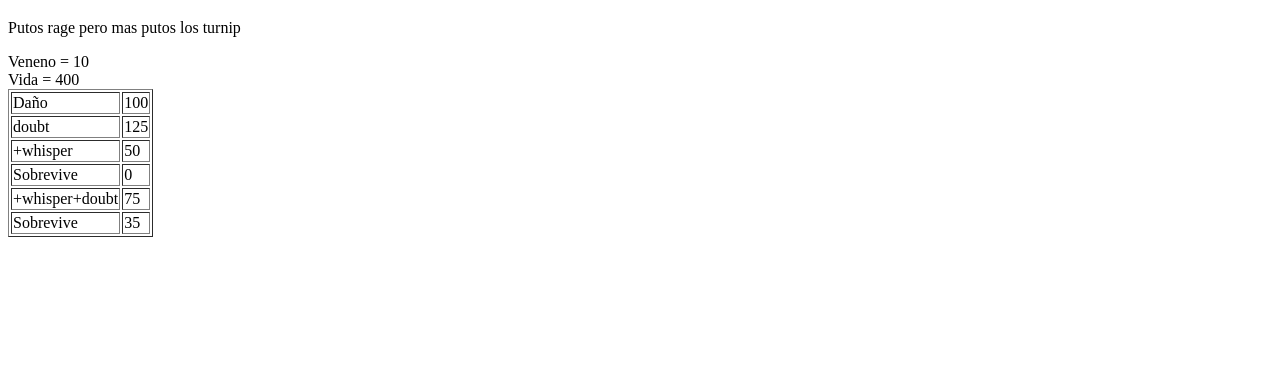
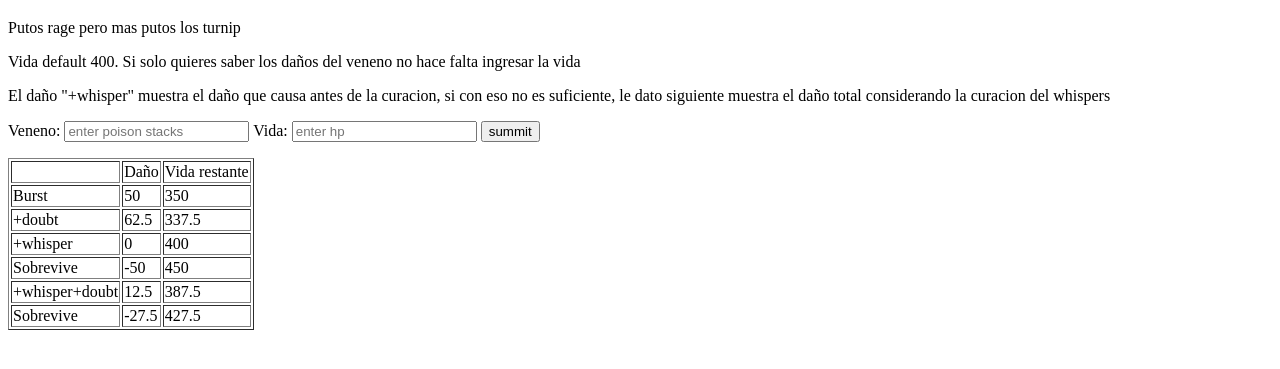
Before and after one commit to Baterlo/calculadora, a plain HTML site: page index.html in a window 1280 px wide. Shown: the part 61-430 px from the top of the page. Drawn offline with Linux system fonts and the light colour scheme.

Commit message:
version tabla1.0 completa

```diff
--- a/index.html
+++ b/index.html
@@ -8,35 +8,52 @@
 
   <h1>Calculadora de venom burst</h1>
   <p>Putos rage pero mas putos los turnip</p>
+  <p>Vida default 400. Si solo quieres saber los daños del veneno no hace falta ingresar la vida</p>
+  <p>El daño "+whisper" muestra el daño que causa antes de la curacion,
+si con eso no es suficiente, le dato siguiente muestra el daño total considerando la curacion del whispers</p>
 
-  <div id="veneno"></div>
-  <div id="vida"></div>
-
+  <label for="veneno">Veneno:</label>
+  <input type="text" id="veneno" placeholder="enter poison stacks" maxlength="2">
+  <label for="vida">Vida:</label>
+  <input type="text" id="vida" placeholder="enter hp" maxlength="3">
+  <input type="button" id="btn1" value="summit">
+  <p></p>
 
   <table border="1">
     <tr>
+    	<td></td>
     	<td>Daño</td>
-        <td><div id="daño"></div></td>
+    	<td>Vida restante</td>
     </tr>
     <tr>
-    	<td>doubt</td>
+    	<td>Burst</td>
+        <td><div id="daño"></div></td>
+    	<td><div id="vida1"></div></td>
+    </tr>
+    <tr>
+    	<td>+doubt</td>
         <td><div id="doubt"></div></td>
+    	<td><div id="vida2"></div></td>
     </tr>
     <tr>
     	<td>+whisper</td>
         <td><div id="whisp"></div></td>
+    	<td><div id="vida3"></div></td>
     </tr>
     <tr>
     	<td>Sobrevive</td>
         <td><div id="noWhisp"></div></td>
+    	<td><div id="vida4"></div></td>
     </tr>
     <tr>
     	<td>+whisper+doubt</td>
         <td><div id="doubtWhisp"></div></td>
+    	<td><div id="vida5"></div></td>
     </tr>
     <tr>
     	<td>Sobrevive</td>
         <td><div id="noDWhisp"></div></td>
+    	<td><div id="vida6"></div></td>
     </tr>
 
   </table>
--- a/script.js
+++ b/script.js
@@ -1,13 +1,31 @@
-var veneno = 10;
+var veneno = 0;
 var vida = 400;
-var daño = veneno * 5 + 50;
+var daño = 0;
 
-document.getElementById('veneno').innerHTML = "Veneno = " +veneno;
-document.getElementById('vida').innerHTML = "Vida = " +vida;
+actualizar();
 
+function actualizar(){
+  var test = document.getElementById('veneno').value;
+  if (test >=0 && test <=40){
+    veneno = test;
+    daño = veneno * 5 + 50;
+  }
+  test = document.getElementById('vida').value;
+  if (test>0 ){
+    vida = test;
+  }
   document.getElementById('daño').innerHTML = daño;
+  document.getElementById('vida1').innerHTML = vida-daño;
   document.getElementById('doubt').innerHTML = daño*1.25;
+  document.getElementById('vida2').innerHTML = vida-daño*1.25;
   document.getElementById('whisp').innerHTML = daño -50;
+  document.getElementById('vida3').innerHTML = vida-(daño -50);
   document.getElementById('noWhisp').innerHTML = daño - 100;
+  document.getElementById('vida4').innerHTML = vida-(daño - 100);
   document.getElementById('doubtWhisp').innerHTML = daño*1.25 -50;
+  document.getElementById('vida5').innerHTML = vida-(daño*1.25 -50);
   document.getElementById('noDWhisp').innerHTML = daño*1.25 -90;
+  document.getElementById('vida6').innerHTML = vida-(daño*1.25 -90);
+}
+
+document.getElementById('btn1').addEventListener('click',actualizar);
```
Lines whose indentation alone changed are shown as unchanged.
